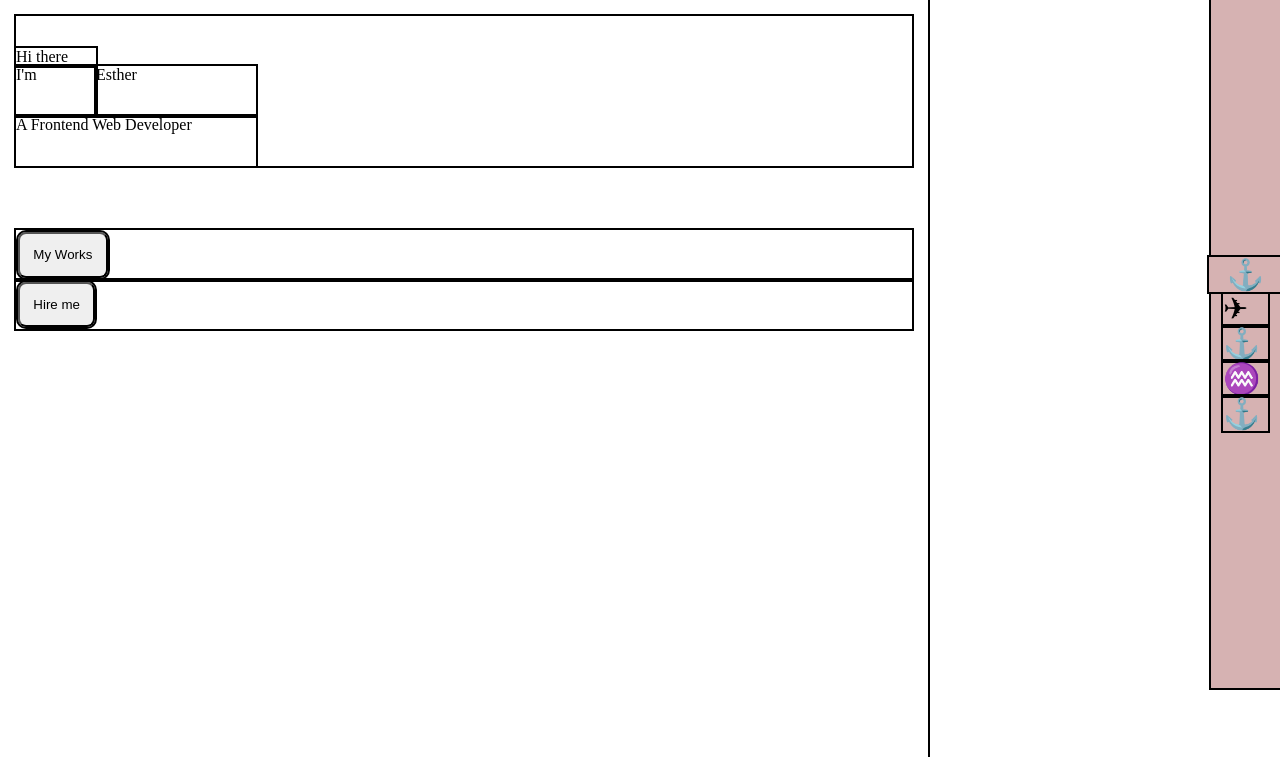
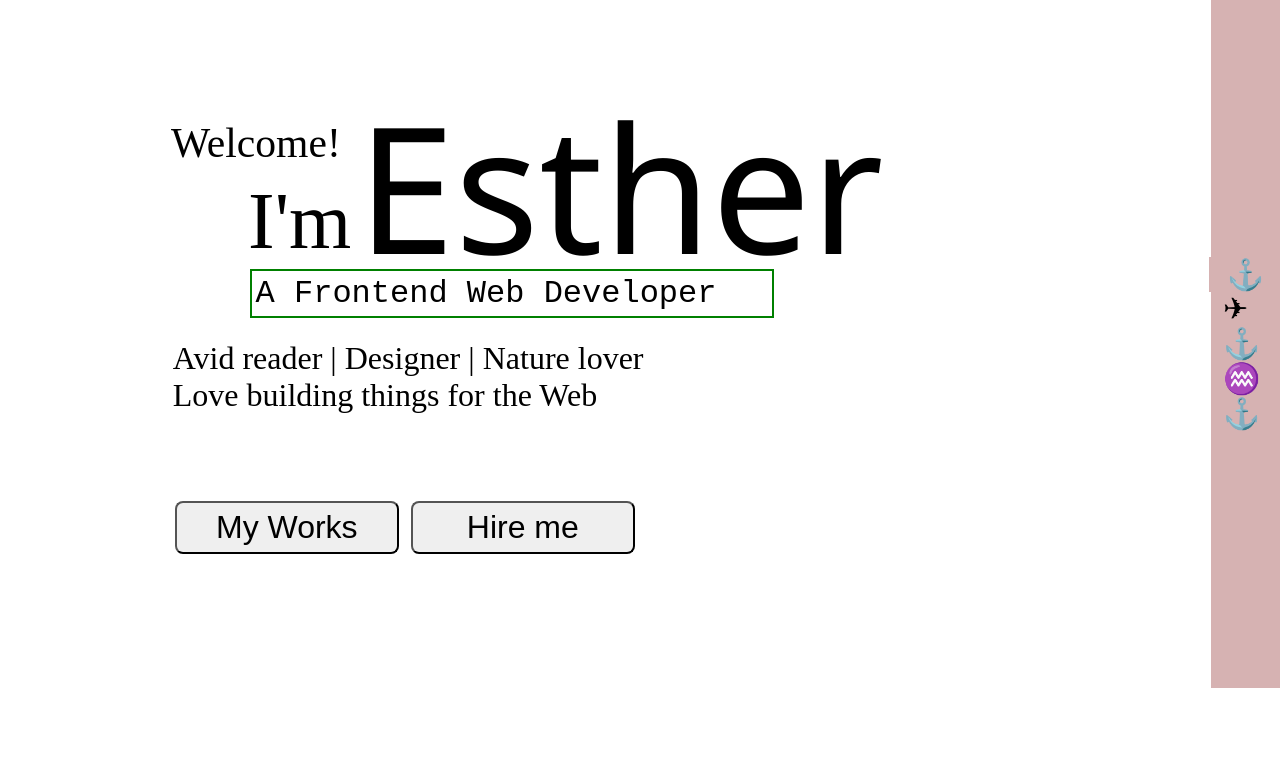
Before and after one commit to Hestia-Arc/Portfolio-vercel, a plain HTML site: page index.html in a window 1280 px wide. Shown: the top 757 px of the page. Drawn offline with Linux system fonts and the light colour scheme.

Commit message:
homepage layout adjustment

```diff
--- a/index.html
+++ b/index.html
@@ -34,15 +34,21 @@
 
         <div class="main">
             <div class="name-set">
-                <div class="salute">Hi there</div>
+                <div class="salute">Welcome!</div>
                 <div class="name">I'm </div>
                 <div class="name-big">Esther</div>
-                <div class="tagline">A Frontend Web Developer</div>
+                <div class="tagline">
+                    <div class="tag-border">A Frontend Web Developer</div>
+                    <div class="tag-2">Avid reader | Designer | Nature lover <br>
+                        Love building things for the Web
+                    </div>
+                </div>
             </div>
 
-            <div class="work"><button>My Works</button></div>
-            <div class="hire"><button>Hire me</button></div>
-
+            <div class="btn">
+                <span class="work"><button>My Works</button></span>
+                <span class="hire"><button>Hire me</button></span>
+            </div>
 
         </div>
     </div>
--- a/styles.css
+++ b/styles.css
@@ -1,7 +1,7 @@
 * {
     padding: 0;
     margin: 0;
-    outline: 2px solid black;
+    /* outline: 2px solid black; */
 
 }
 /*containers*/
@@ -71,21 +71,34 @@
 /*main*/
 
 .main {
+    display: flex;
+    flex-direction: column;
     padding: 1em;
-    width: 70vw;
+    width: 100vw;
+    max-height: 90%;
+    font-size: 2em;
+}
+.name-set {
+    display: grid;
+    grid-template-columns: 8em 8em 9em;
+    grid-template-rows: 4em 2.6em 6em;
+    margin-left: 2em;
+    margin-top: 0.5em;
 
 
 }
+
 .salute {
-    margin-top: 2em;
-    /* font-size: 1.8em; */
+    padding-top: 1.7em;
+    padding-left: 1.8em;
+    font-size: 1.3em;
     grid-column: 1 / 2;
     grid-row: 1 / 2;
 
 }
 .name {
-    /* font-size: 3em; */
-    /* padding-left: 0.6em; */
+    font-size: 2.5em;
+    padding-left: 1.9em;
     grid-column: 1 / 2;
     grid-row: 2 / 3;
 
@@ -93,28 +106,45 @@
 }
 .name-big {
     grid-column: 2 / 4;
-    grid-row: 2 / 3;
-}
-.name-set {
-    display: grid;
-    grid-template-columns: 80px 80px 80px;
-    grid-template-rows: 50px 50px 50px;
-    font-size: ;
+    grid-row: 1 / 3;
+    padding-top: 0.1em;
+    padding-left: 5px;
+    font-size: 5.5em;
+    font-family: 'Segoe UI', Tahoma, Geneva, Verdana, sans-serif;
 }
 .tagline {
     grid-column: 1 / 4;
     grid-row: 3 / 4;
 
 }
+.tag-border {
+    margin-left: 4.8em;
+    border: 2px solid green;
+    padding: 4px;
+    margin-top: 0.3em;
+    width: 16em;
+    font-family: 'Courier New', Courier, monospace;
 
-.work {
-    margin-top: 4em;
+}
+.tag-2 {
+    margin-top: 15px;
+    margin-left: 2.4em;
+    padding: 7px 0;
+}
+
+.btn {
+    margin-top: 1.5em;
+    margin-left: 4.4em;
+
 
 }
 button {
-    padding: 1em;
+    padding: 6px;
     margin: 2px;
     border-radius: 8px;
+    width: 7em;
+    font-size: 1em;
+
 
 }
 
```
